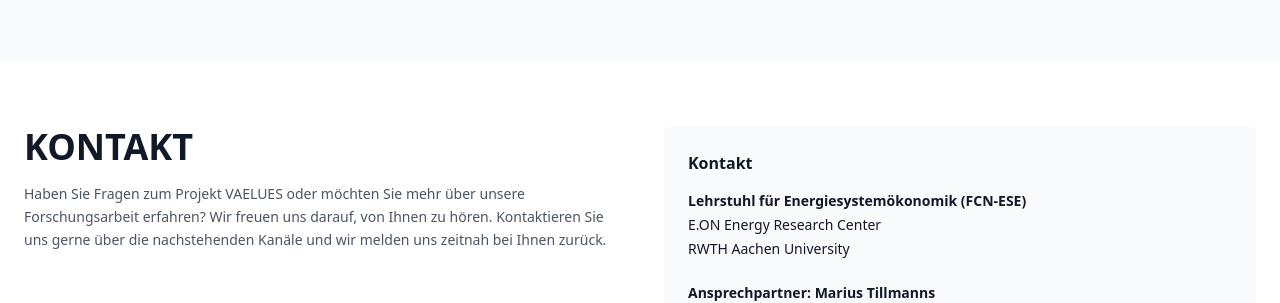
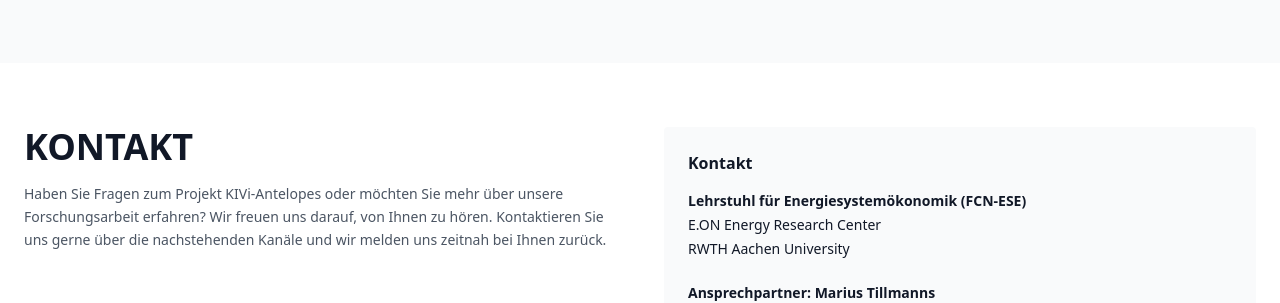
Before and after one commit to FabianStupperich/website_antelopes, a React (Vite) app: page / in a window 1280 px wide. Shown: the part 5404-5707 px from the top of the page. Built offline with nearby package versions, Linux system fonts and the light colour scheme.

Commit message:
Updated Contact.tsx

```diff
--- a/src/components/Contact.tsx
+++ b/src/components/Contact.tsx
@@ -6,7 +6,7 @@ export default function Contact() {
           <div>
             <h2 className="text-3xl sm:text-4xl font-black text-gray-900 mb-4">KONTAKT</h2>
             <p className="text-gray-600 mb-6 sm:mb-8 leading-relaxed text-sm">
-              Haben Sie Fragen zum Projekt VAELUES oder möchten Sie mehr über unsere Forschungsarbeit erfahren? Wir freuen uns darauf, von Ihnen zu hören. Kontaktieren Sie uns gerne über die nachstehenden Kanäle und wir melden uns zeitnah bei Ihnen zurück.
+              Haben Sie Fragen zum Projekt KIVi-Antelopes oder möchten Sie mehr über unsere Forschungsarbeit erfahren? Wir freuen uns darauf, von Ihnen zu hören. Kontaktieren Sie uns gerne über die nachstehenden Kanäle und wir melden uns zeitnah bei Ihnen zurück.
             </p>
           </div>
 
```
